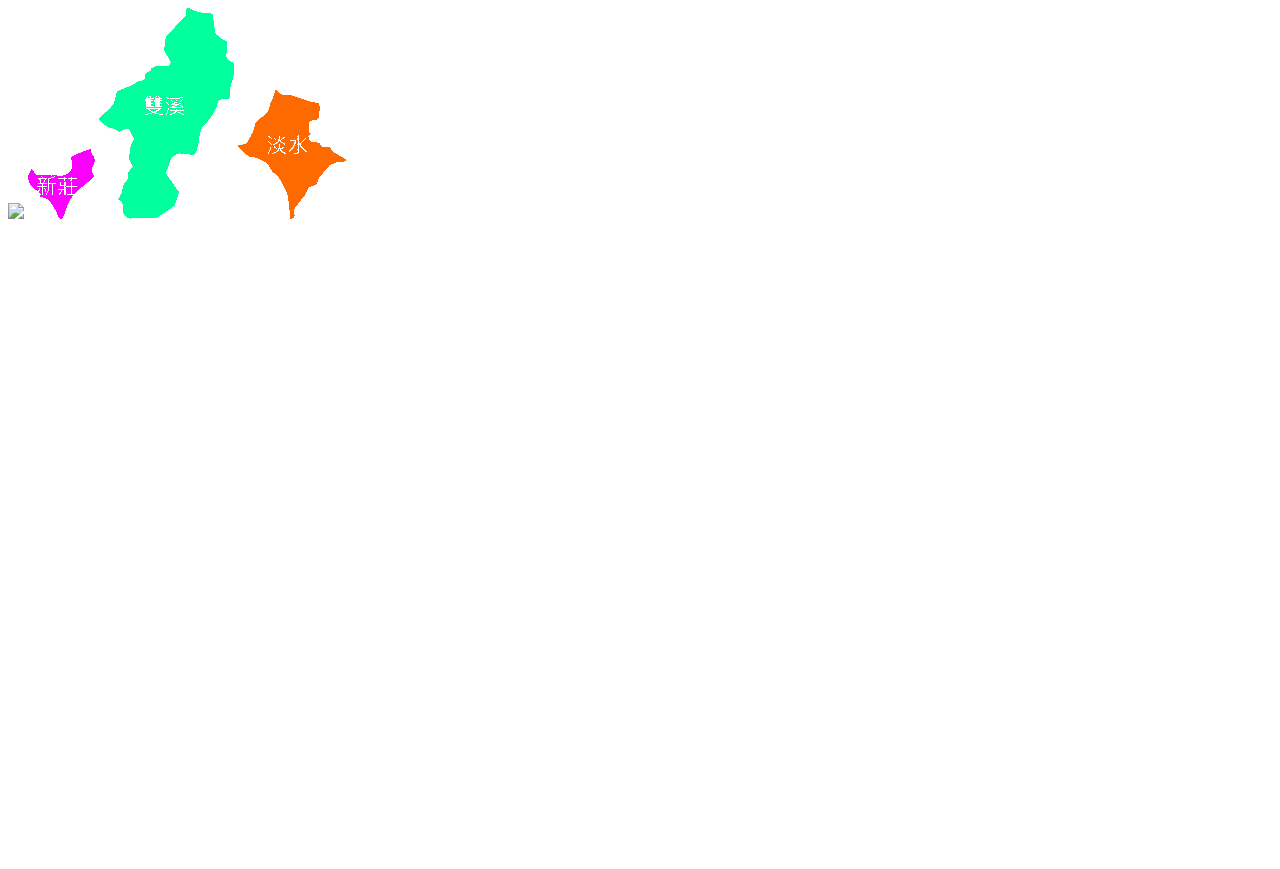
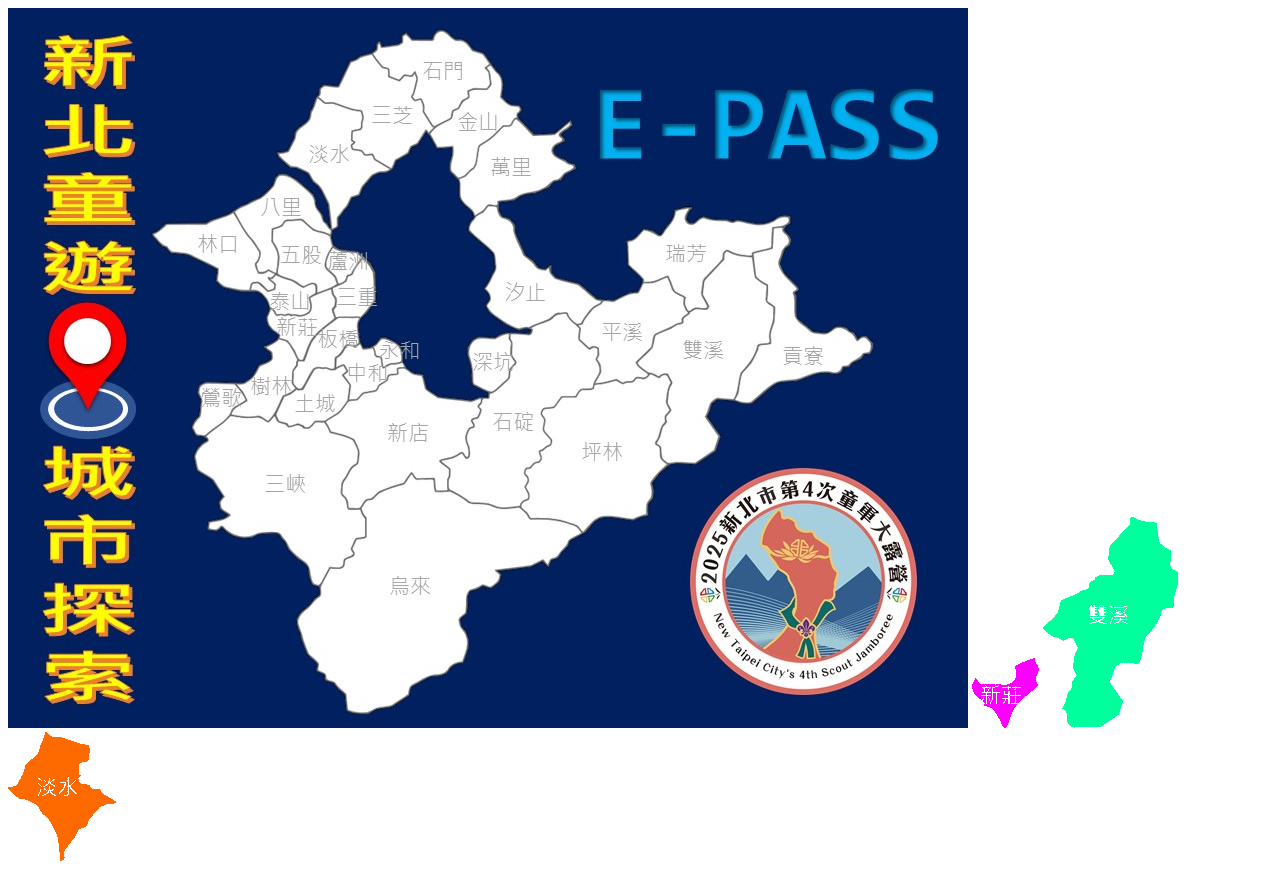
Before and after one commit to HebeKissMe/taipei-map-game, a plain HTML site: page index.html in a window 1280 px wide. Before the commit the page ends 800 px from the top, so only its background shows below. Drawn offline with Linux system fonts and the light colour scheme.

Commit message:
Update index.html

```diff
--- a/index.html
+++ b/index.html
@@ -1,5 +1,5 @@
 <div id="map-container">
-  <img src="img/map-base.jpg" id="base-map" />
+  <img src="img/map-base.png" id="base-map" />
   <img class="layer" id="light-Xinzhuang" src="img/light-Xinzhuang.png" />
   <img class="layer" id="light-Shuangxi" src="img/light-Shuangxi.png" />
   <img class="layer" id="light-Tamsui" src="img/light-Tamsui.png" />
```
